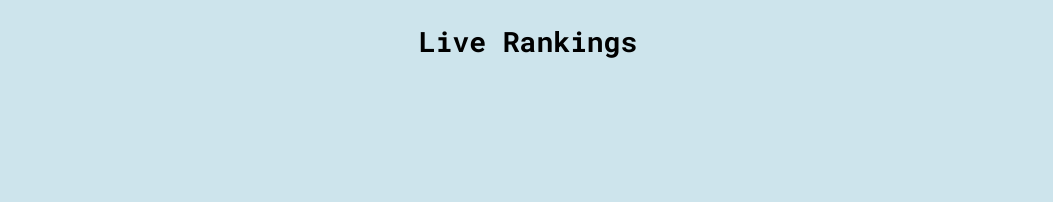
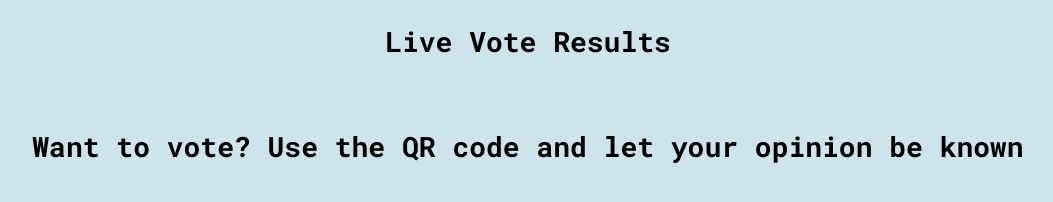
Before and after one commit to daveFromCitra/dpg-fun-survey, a plain HTML site: page liveResults.html in a window 1280 px wide. Shown: the whole page, without its empty margins (112-1165 px from the left). Drawn offline with nearby package versions, Linux system fonts and the light colour scheme; no server answers.

Commit message:
Update liveResults.html

```diff
--- a/liveResults.html
+++ b/liveResults.html
@@ -11,10 +11,12 @@
 </head>
 <body>
     <div class="live-display">
-    <h2>Live Rankings</h2>
+    <h2>Live Vote Results</h2>
         <div id="live"></div>
     </div>
     <!-- <canvas id="charts"></canvas> -->
+    <br>
+    <h2>Want to vote? Use the QR code and let your opinion be known</h2>
 
 </body>
 </html>
```
